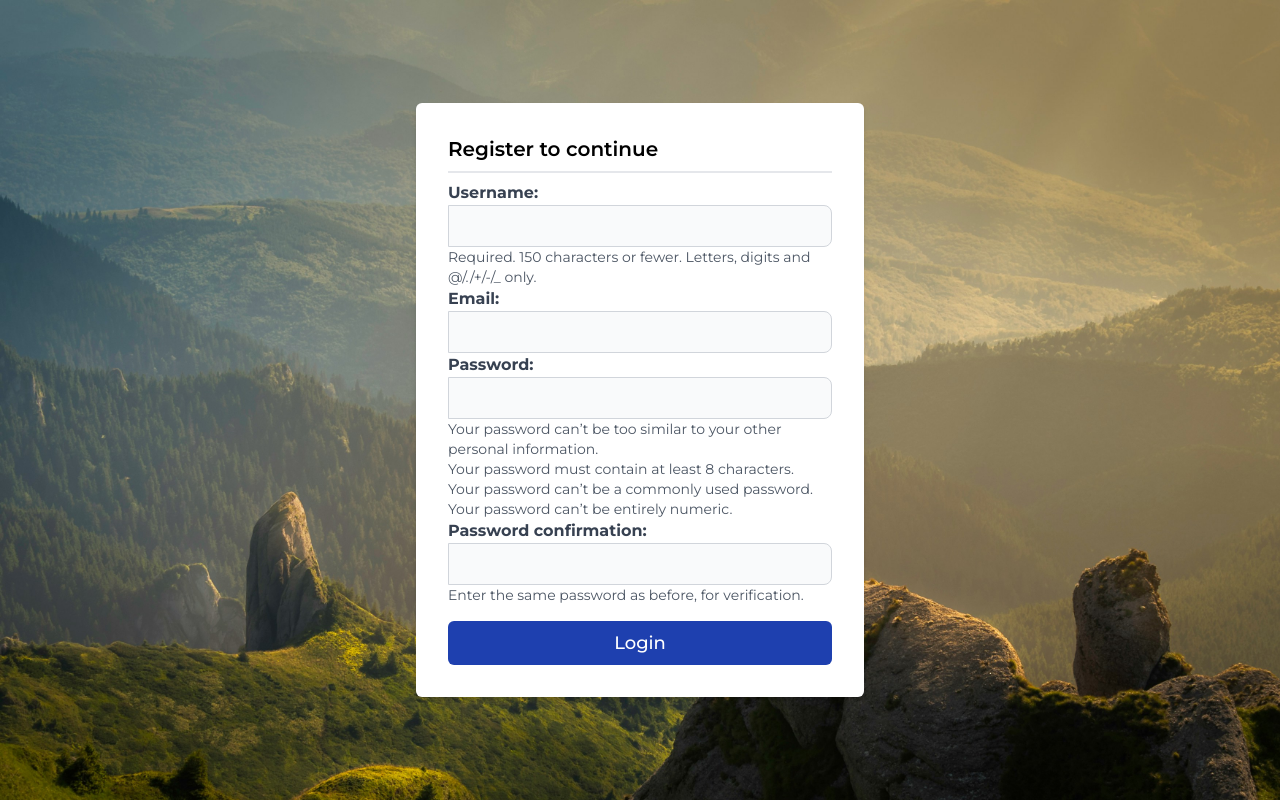
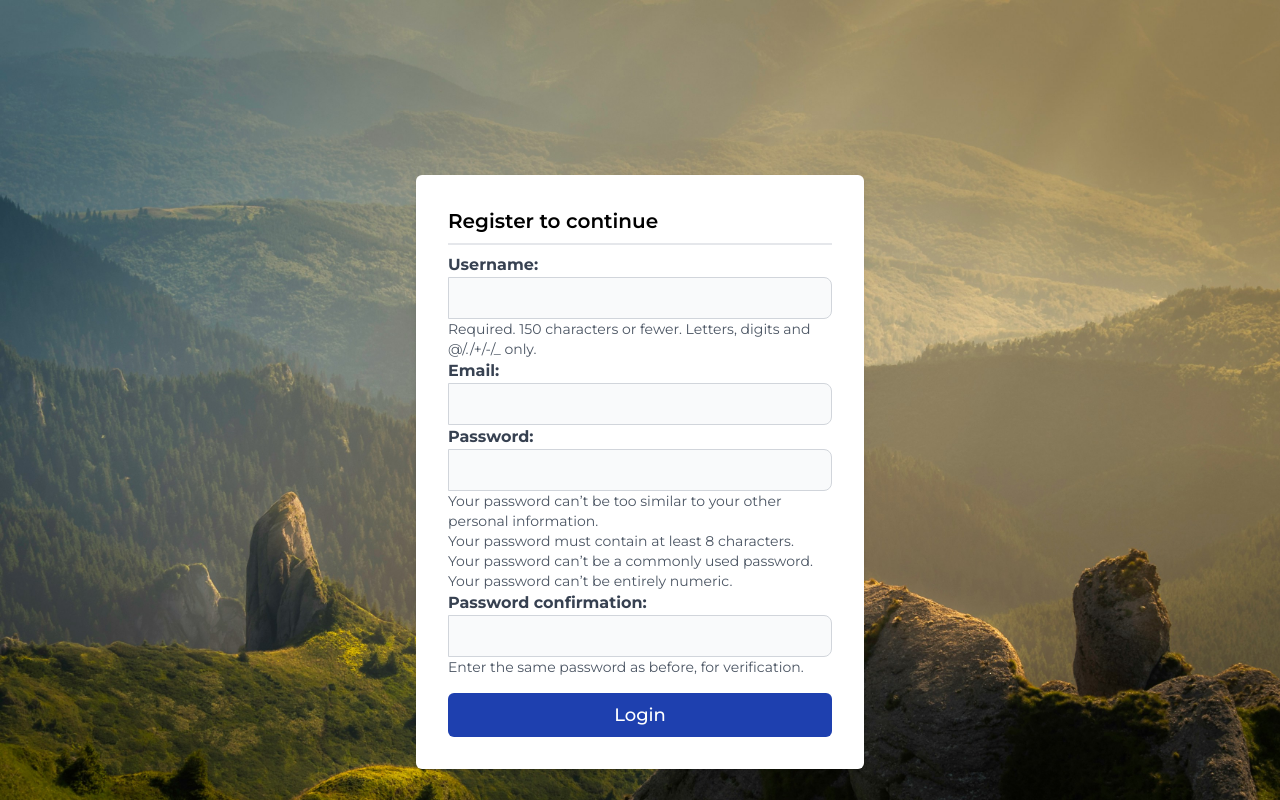
Before and after one commit to AFLAH2527/TripEase, a Django app: page /taxi/taxi_user_register/ in a window 1280 px wide. Run offline with Django 5.2, Linux system fonts and the light colour scheme; some libraries are stand-ins or nearby versions.

Commit message:
fixed user register

```diff
--- a/tripease/templates/registration/user_register.html
+++ b/tripease/templates/registration/user_register.html
@@ -6,8 +6,8 @@
 
 
 {% block content %}
-<div class="w-full h-full bg-[url('/static/images/landing.jpg')] bg-cover px-4 md:px-36 md:py-16 flex flex-col justify-center items-center">
-    <form method="post" class="flex flex-col w-full md:w-min bg-white p-8 rounded-md shadow-md">
+<div class="w-full h-full overflow-y-auto bg-[url('/static/images/landing.jpg')] bg-cover px-4 md:px-36 md:py-16 flex flex-col justify-center items-center">
+    <form method="post" class="flex flex-col mt-36 w-full md:w-min bg-white p-8 rounded-md shadow-md">
         {% csrf_token %}
         <h1 class="text-xl font-semibold border-b-2 mb-2 pb-2">Register to continue</h1>
 
```
